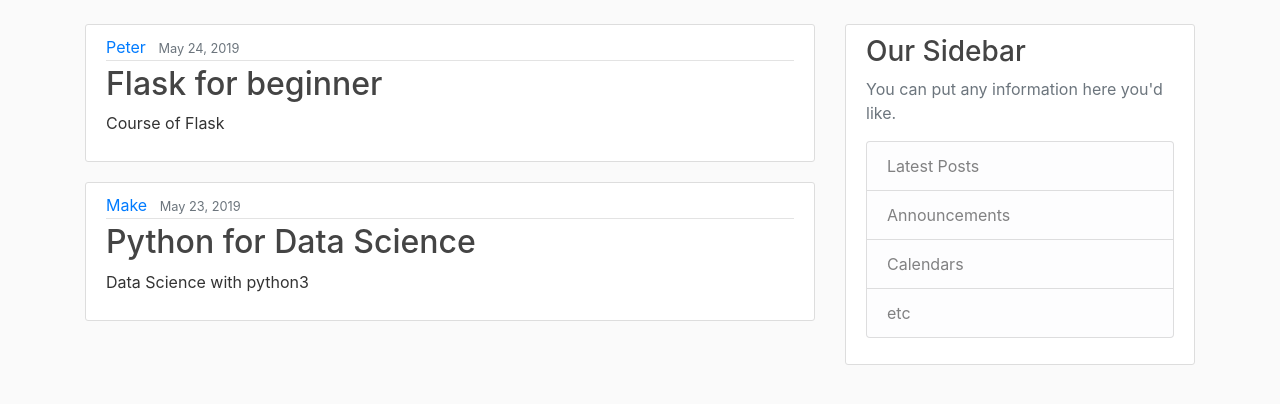
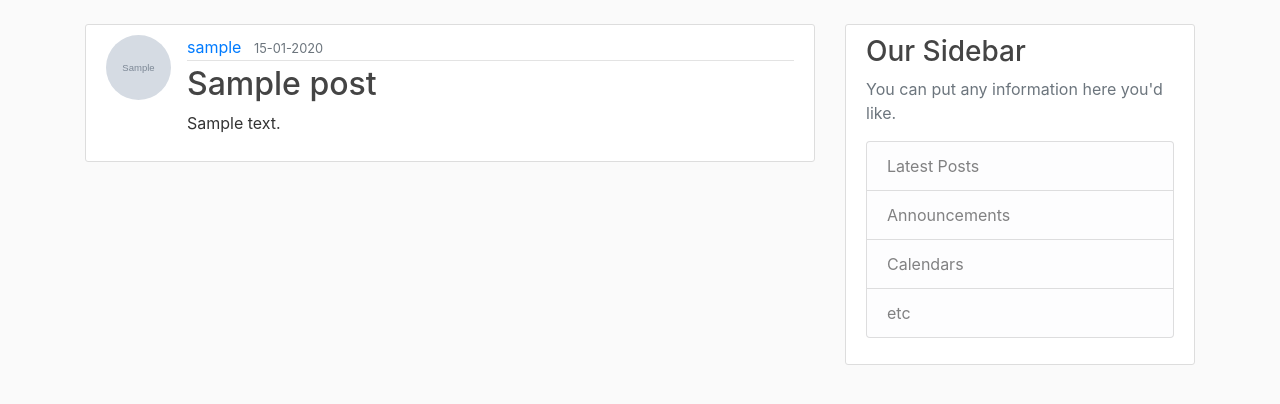
Before and after one commit to bitsnaps/flaskblog_demo, a Flask app: page / in a window 1280 px wide. Shown: the part 56-460 px from the top of the page. Run offline with Flask 2, Linux system fonts and the light colour scheme; tables that the repository leaves empty hold one stand-in row (values such as "Sample post"); grey boxes marked "Sample" are stand-in pictures; some libraries are stand-ins or nearby versions.

Commit message:
Show, create, update and delete post

```diff
--- a/flaskblog/routes.py
+++ b/flaskblog/routes.py
@@ -1,32 +1,18 @@
 import secrets, os
 from PIL import Image
-from flask import render_template as render, flash, redirect, url_for, request
+from flask import render_template as render, flash, redirect, url_for, request, abort
 from flaskblog import app, db, bcrypt
-from flaskblog.forms import RegistrationForm, LoginForm, UpdateAccountForm
+from flaskblog.forms import RegistrationForm, LoginForm, UpdateAccountForm, PostForm
 from flaskblog.models import User, Post
 from flask_login import login_user, current_user, logout_user, login_required
 
-
-posts = [
-    {
-        'author': 'Peter',
-        'title': 'Flask for beginner',
-        'content': 'Course of Flask',
-        'date_posted': 'May 24, 2019'
-    },
-    {
-        'author': 'Make',
-        'title': 'Python for Data Science',
-        'content': 'Data Science with python3',
-        'date_posted': 'May 23, 2019'
-    }
-]
 
 # Run the app with: "export FLASK_APP=flaskblog.py" && flask run
 @app.route('/')
 @app.route('/home')
 def home():
     #return '<h1>Home</h1>'
+    posts = Post.query.all()
     return render('home.html', posts=posts)
 
 @app.route('/about')
@@ -102,3 +88,59 @@ def account():
 
     image_file = url_for('static', filename='profile_pics/'+current_user.image_file)
     return render('account.html', title="Account", image_file=image_file, form=form)
+
+@app.route("/post/new", methods=['GET', 'POST'])
+def new_post():
+    form = PostForm()
+    if form.validate_on_submit():
+        post = Post(title=form.title.data, content=form.content.data, author=current_user)
+        db.session.add(post)
+        db.session.commit()
+        flash('Your post has been created!', 'success')
+        return redirect(url_for('home'))
+    return render('create_post.html', title='New Post', form=form, legend="New Post")
+
+# @app.route("/post/<post_id>") # works just fine
+@app.route("/post/<int:post_id>")
+def post(post_id):
+    post = Post.query.get_or_404(post_id)
+    return render('post.html', post=post)
+
+@app.route("/post/<int:post_id>/update", methods=['GET', 'POST'])
+@login_required
+def update_post(post_id):
+    post = Post.query.get_or_404(post_id)
+    if post.author != current_user:
+        abort(403)
+    form = PostForm()
+    if form.validate_on_submit():
+        post.title = form.title.data
+        post.content = form.content.data
+        db.session.commit() # no need to call session.add() because data here are aleady in db
+        flash('Your post has been updated!', 'success')
+        return redirect(url_for('post', post_id=post.id))
+    elif request.method == 'GET':
+        form.title.data = post.title
+        form.content.data = post.content
+    return render('create_post.html', title='Update Post', form=form, legend="Update Post")
+
+
+@app.route("/post/<int:post_id>/delete", methods=['POST'])
+@login_required
+def delete_post(post_id):
+    post = Post.query.get_or_404(post_id)
+    if post.author != current_user:
+        abort(403)
+    db.session.delete(post)
+    db.session.commit()
+    flash('Your post has been deleted!', 'success')
+    return redirect(url_for('home'))
+
+@app.errorhandler(404)
+def page_not_found(e):
+    # note that we set the 404 status explicitly
+    return render('404.html'), 404
+
+@app.errorhandler(403)
+def access_denied(e):
+    return render('403.html'), 403
--- /dev/null
+++ b/flaskblog/templates/403.html
@@ -0,0 +1,6 @@
+{% extends "layout.html" %}
+{% block content %}
+
+    <h1>Sorry! You're not allowed to access this page.</h1>
+
+{% endblock content %}
--- /dev/null
+++ b/flaskblog/templates/404.html
@@ -0,0 +1,6 @@
+{% extends "layout.html" %}
+{% block content %}
+
+    <h1>Oups! Page Not Found</h1>
+
+{% endblock content %}
--- a/flaskblog/templates/home.html
+++ b/flaskblog/templates/home.html
@@ -3,12 +3,14 @@
 
 {% for post in posts %}
   <article class="media content-section">
+  <img class="rounded-circle article-img" src="{{url_for('static', filename='profile_pics/'+post.author.image_file)}}" alt="avatar">
     <div class="media-body">
+
       <div class="article-metadata">
-        <a class="mr-2" href="#">{{ post.author }}</a>
-        <small class="text-muted">{{ post.date_posted }}</small>
+        <a class="mr-2" href="#">{{ post.author.username }}</a>
+        <small class="text-muted">{{ post.date_posted.strftime('%d-%m-%Y') }}</small>
       </div>
-      <h2><a class="article-title" href="#">{{ post.title }}</a></h2>
+      <h2><a class="article-title" href="{{url_for('post', post_id=post.id)}}">{{ post.title }}</a></h2>
       <p class="article-content">{{ post.content }}</p>
     </div>
   </article>
--- a/flaskblog/templates/layout.html
+++ b/flaskblog/templates/layout.html
@@ -35,6 +35,7 @@
                 <!-- Navbar Right Side -->
                 <div class="navbar-nav">
                   {% if current_user.is_authenticated %}
+                  <a class="nav-item nav-link" href="{{ url_for('new_post') }}">New Post</a>
                   <a class="nav-item nav-link" href="{{ url_for('account') }}">Account</a>
                   <a class="nav-item nav-link" href="{{ url_for('logout') }}">Logout</a>
                   {% else %}
--- a/run.py
+++ b/run.py
@@ -1,4 +1,9 @@
 from flaskblog import app
+
+# Used to inject debug to templates (http://flask.pocoo.org/docs/1.0/templating/#context-processors)
+# @app.context_processor
+# def inject_debug():
+#     return dict(debug=app.debug)
 
 # this allows you to run the app without "flask run"
 # you can just type: "python flaskblog.py"
```
Also changed, not shown: flaskblog/forms.py (+7 -2 lines), flaskblog/templates/create_post.html (added, +47 -0 lines), flaskblog/templates/login.html (+7 -3 lines), flaskblog/templates/post.html (added, +47 -0 lines), README.md.
